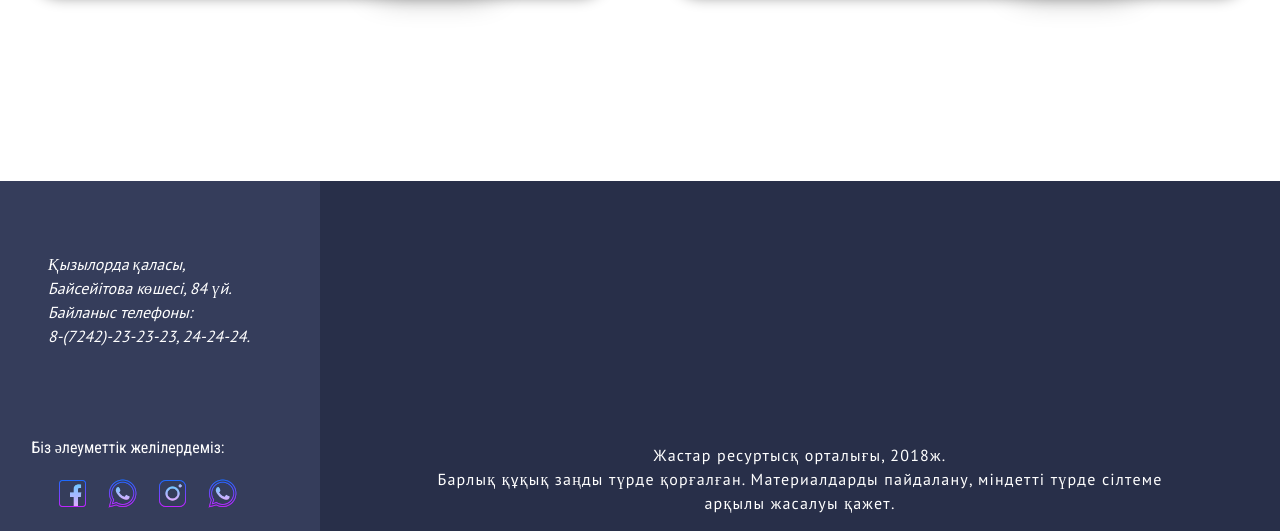
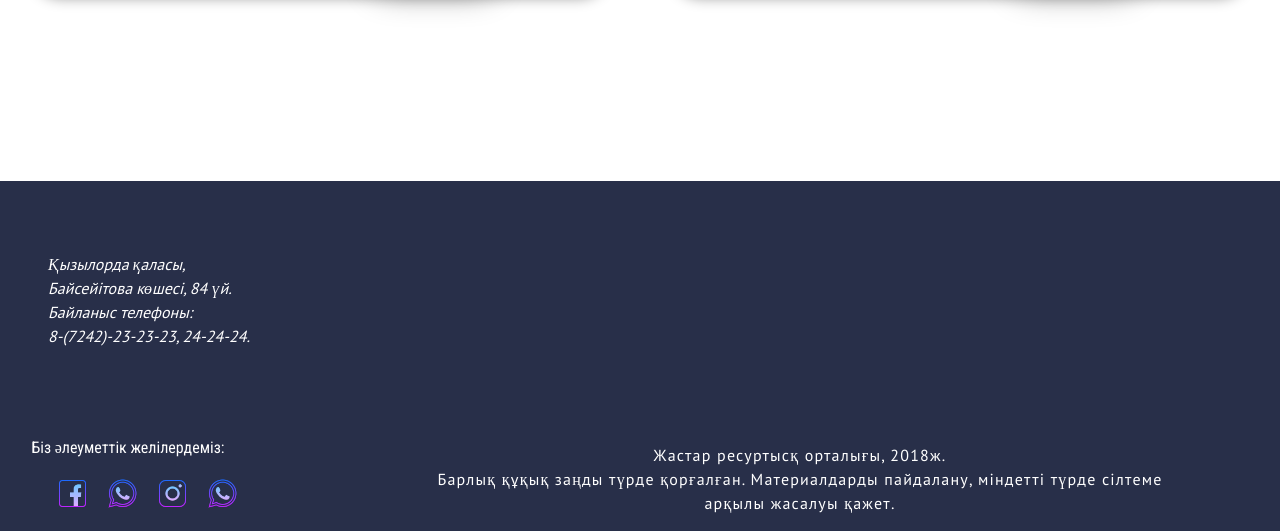
Before and after one commit to Sultanization/sultanization.github.io, a PHP site: page / in a window 1280 px wide. Shown: the part 2516-3047 px from the top of the page. Run offline with PHP 8.4, Linux system fonts and the light colour scheme.

Commit message:
Update styles.css
Футер стал однородным:)

```diff
--- a/styles.css
+++ b/styles.css
@@ -256,7 +256,7 @@ footer .social-address {
 	height: 100%;
 	display: flex;
 	flex-direction: column;
-	background: #353D5B;
+	background: #282F49;
 }
 .social-address .address {
 	width: 100%;
```
